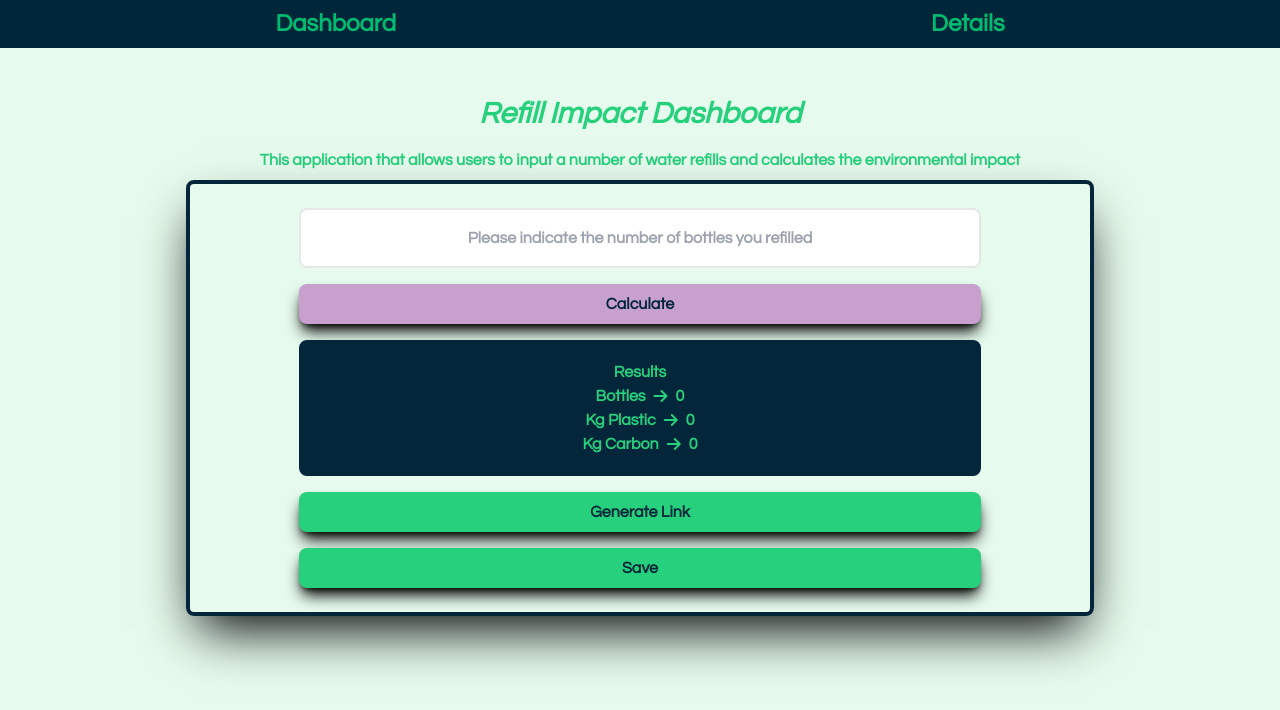
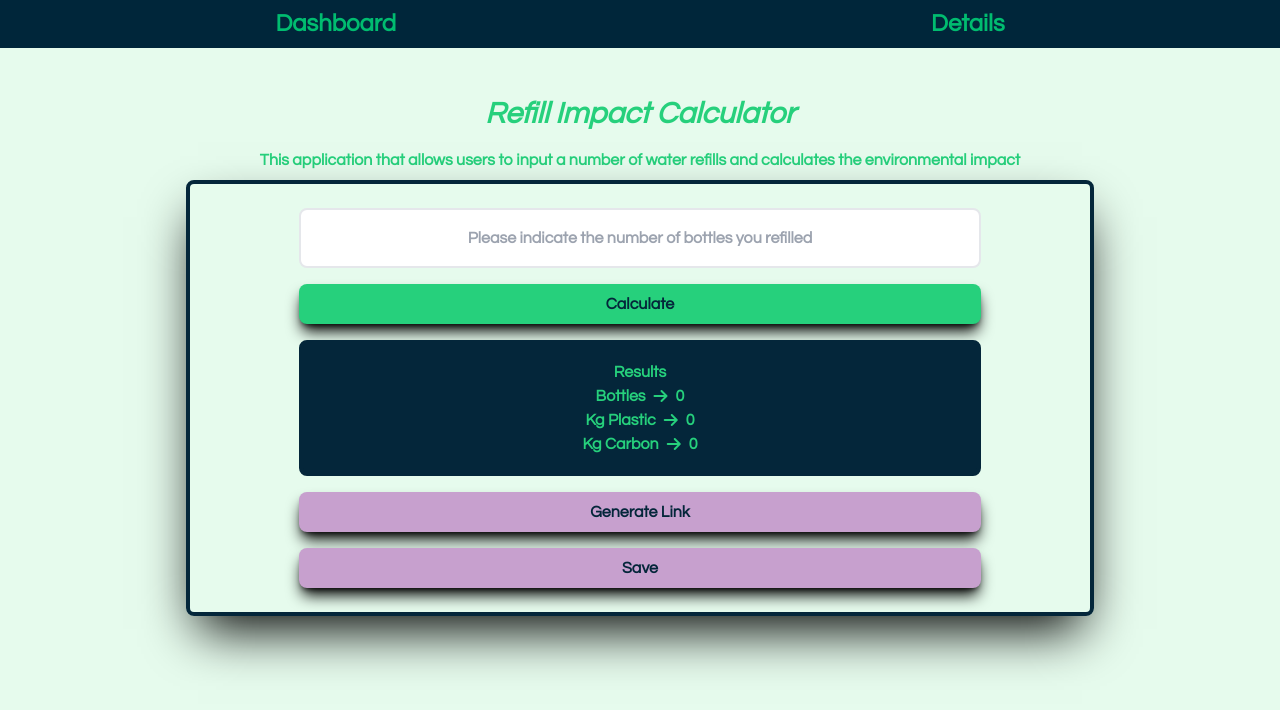
Before and after one commit to facundh23/AguaKm0Two, a Vue app: page / in a window 1280 px wide. Shown: the top 710 px of the page. Built offline with nearby package versions, Linux system fonts and the light colour scheme; no server answers; what tailwindcss-animated, vue-sweetalert2 would draw is missing.

Commit message:
structure checked

```diff
--- a/src/components/Dashboard/DashBoardComponent.vue
+++ b/src/components/Dashboard/DashBoardComponent.vue
@@ -1,6 +1,6 @@
 <template>
     <div class="w-[100%]  md:w-[90%] flex flex-col items-center justify-start md:mt-10  p-2 mx-auto gap-2 ">
-        <h1 class="font-bold text-[#26D07C] mb-2 text-3xl italic text-center">Refill Impact Dashboard</h1>
+        <h1 class="font-bold text-[#26D07C] mb-2 text-3xl italic text-center">Refill Impact Calculator</h1>
         <p class="text-[#26D07C] font-bold text-center  w-[80%]">This application that allows users to input a number of water refills and calculates the environmental impact</p>
         <FormValue />
     </div>
--- a/src/components/ui/FormValue/FormValue.vue
+++ b/src/components/ui/FormValue/FormValue.vue
@@ -2,7 +2,7 @@
   <div class="w-[80%] flex items-center justify-center gap-4 p-6 flex-col border-4 border-[#04263A] rounded-lg shadow-2xl shadow-black">
     <input class="w-[80%] p-4  rounded-lg md:w-[80%] text-center font-bold border-2" v-model="refills" placeholder="Please indicate the number of bottles you refilled"/>
     <div class="flex items-center justify-center w-full  gap-2 md:flex-row">
-      <button class="bg-[#C7A0CE] p-2 rounded-lg font-bold w-[80%] md:w-[80%] text-[#04263A] shadow-lg shadow-black" @click="calculateSavings"> Calculate</button>
+      <button class=" bg-[#26D07C] p-2 rounded-lg font-bold w-[80%] md:w-[80%] text-[#04263A] shadow-lg shadow-black" @click="calculateSavings"> Calculate</button>
     </div>
     <div class="flex gap-4 flex-col w-[80%]">
       <div class=" p-4 bg-[#04263A] text-[#26D07C] border-4 border-[#04263A] rounded-lg flex flex-col justify-center items-center font-bold ">
@@ -27,21 +27,21 @@
     </div>
     <div class="flex items-center justify-center gap-4 flex-col w-full">
       <!-- Botón para generar el enlace -->
-      <button class="bg-[#26D07C] p-2 rounded-lg font-bold shadow-black hover:cursor-pointer w-[79%] shadow-lg md:w-[80%] text-[#04263A]" v-if="!linkGenerated" @click="generateLink">
+      <button class="bg-[#C7A0CE] p-2 rounded-lg font-bold shadow-black hover:cursor-pointer w-[79%] shadow-lg md:w-[80%] text-[#04263A]" v-if="!linkGenerated" @click="generateLink">
         Generate Link
       </button>
 
       <!-- Botón para copiar el enlace -->
-      <button class="bg-[#26D07C] p-2 w-[80%] rounded-lg font-bold text-[#04263A] shadow-lg shadow-black" v-else @click="copyLink">
+      <button class="bg-[#C7A0CE] p-2 w-[80%] rounded-lg font-bold text-[#04263A] shadow-lg shadow-black" v-else @click="copyLink">
         Copy Link
       </button>
       <div v-if="linkGenerated"
         class="btn-save p-2 w-[80%] rounded-lg font-bold flex flex-col items-center justify-around gap-2">
         <label class="text-2xl text-[#04263A]">Impact link:</label>
-        <input class=" bg-[#26D07C]p-2 rounded-lg w-[79%] text-black text-center bg-[#26D07C] p-2 w-full" ref="enlaceInput" type="text" v-model="link"
+        <input class=" bg-[#26D07C] p-2 rounded-lg  text-black text-center w-full" ref="enlaceInput" type="text" v-model="link"
           readonly>
       </div>
-      <button class="bg-[#26D07C] w-[79%] p-2 rounded-lg font-bold  md:w-[80%]  shadow-lg shadow-black text-[#04263A]" @click="saveResults">Save</button>
+      <button class="bg-[#C7A0CE] w-[79%] p-2 rounded-lg font-bold  md:w-[80%]  shadow-lg shadow-black text-[#04263A]" @click="saveResults">Save</button>
       <!-- División para mostrar el enlace generado -->
     </div>
 
@@ -50,15 +50,11 @@
 
 <script>
 
+  import { db, collection, addDoc } from '../../../services/firebase';
 
-import { db, collection, addDoc } from '../../../services/firebase';
-import CountUp from 'vue-countup-v3'
   export default {
-  components: {
-    CountUp,
-  },
+
     name: 'InputValue',
-
     data() {
 
       return {
@@ -97,9 +93,9 @@ export default {
           const calculatedCarbon = (calculatedBottles * 0.08).toFixed(2);
 
 
-        this.animateValue('animatedBottles', 0 , calculatedBottles, 8000 );
-        this.animateValue('animatedPlastics', 0 , calculatedPlastics, 8000 );
-        this.animateValue('animatedCarbon', 0 , calculatedCarbon, 8000 );
+          this.animateValue('animatedBottles', 0 , calculatedBottles, 1000 );
+          this.animateValue('animatedPlastics', 0 , calculatedPlastics, 1000 );
+          this.animateValue('animatedCarbon', 0 , calculatedCarbon, 1000 );
         } else {
           this.$swal({
             title: 'Error!',
@@ -149,7 +145,7 @@ export default {
       },
       generateLink() {
         if (this.resultCalculated) {
-        const baseUrl = import.meta.env.VITE_APP_BASE_URL; // Cambia esto por tu URL de producción
+          const baseUrl = import.meta.env.VITE_APP_BASE_URL;
           const queryParams = new URLSearchParams({
             bottlesSaved: this.animatedBottles,
             plasticsSaved: this.animatedPlastics,
@@ -201,10 +197,5 @@ export default {
         }
       }
     },
-  mounted(){
-    this.animateValue('an')
-  }
   };
-
-
 </script>
```
Lines whose indentation alone changed are shown as unchanged.
